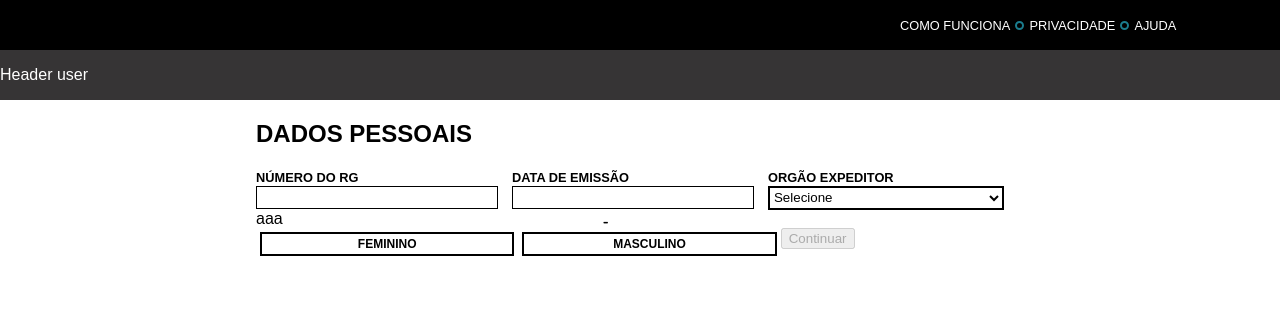
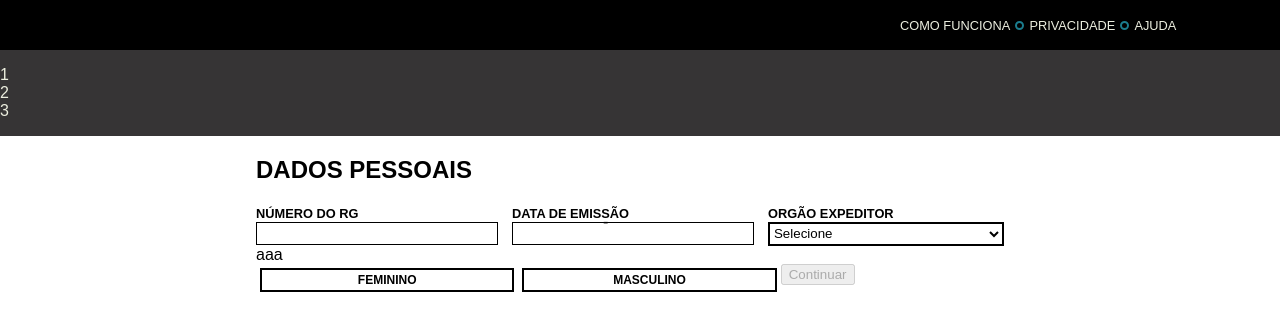
Before and after one commit to naaataliaazevedo/react-form-geru, a React (Create React App) app: page / in a window 1280 px wide. Shown: the top 330 px of the page. Built offline with nearby package versions, Linux system fonts and the light colour scheme.

Commit message:
Creating the structure in component

```diff
--- a/src/components/Header/HeaderUser.js
+++ b/src/components/Header/HeaderUser.js
@@ -5,7 +5,9 @@ export class HeaderUser extends Component {
   render() {
     return (
       <ContainerHeaderUser>
-        Header user
+        <div>1</div>
+        <div>2</div>
+        <div>3</div>
       </ContainerHeaderUser>
     );
   }
@@ -15,7 +17,7 @@ const ContainerHeaderUser = styled.div`
   width: 100%;
   float: left;
   background-color: #363435;
-  color: #fff;
+  color: #eceedf;
   padding: 1rem 0;
 `;
 
--- a/src/components/Header/Menu.js
+++ b/src/components/Header/Menu.js
@@ -24,7 +24,7 @@ const ContainerMenu = styled.div `
   width: 90%;
   margin: 0 auto;
   > a {
-    color: #fff;
+    color: #eceedf;
     text-decoration: none;
     font-size: 0.8rem;
     position: relative;
```
